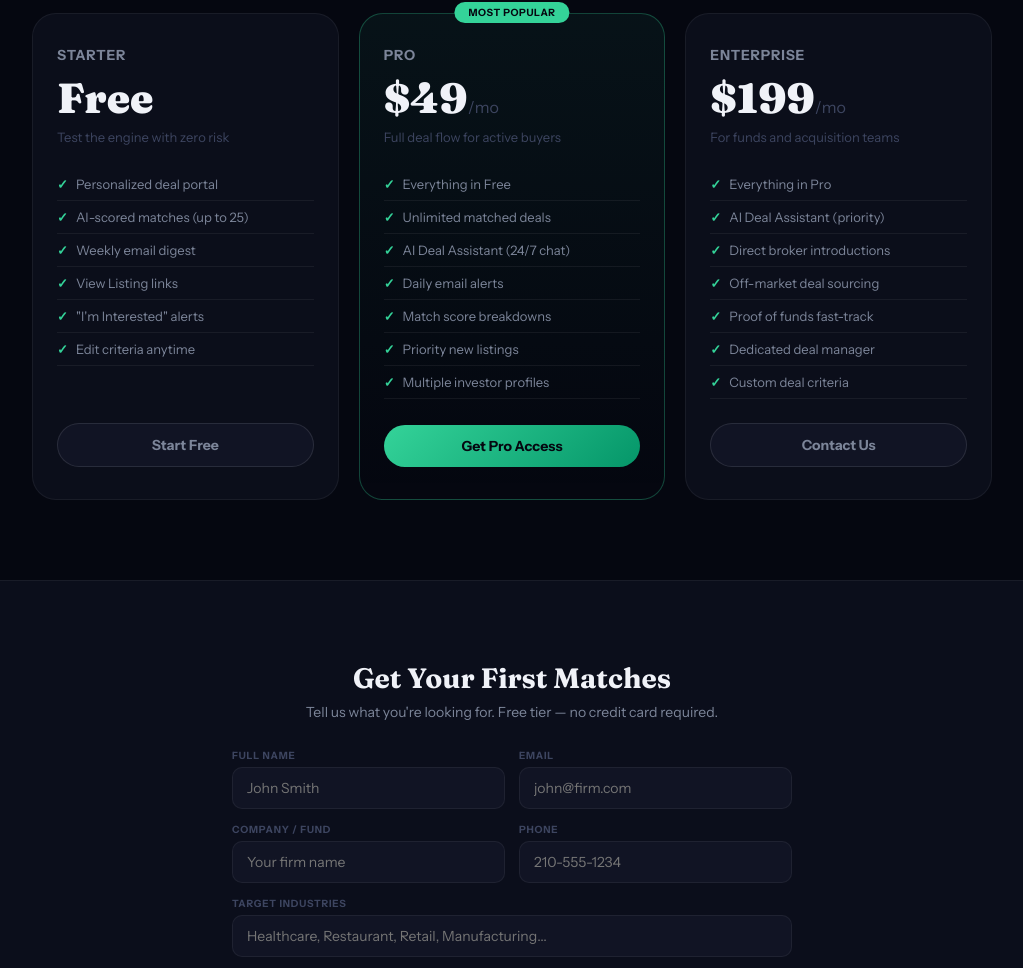
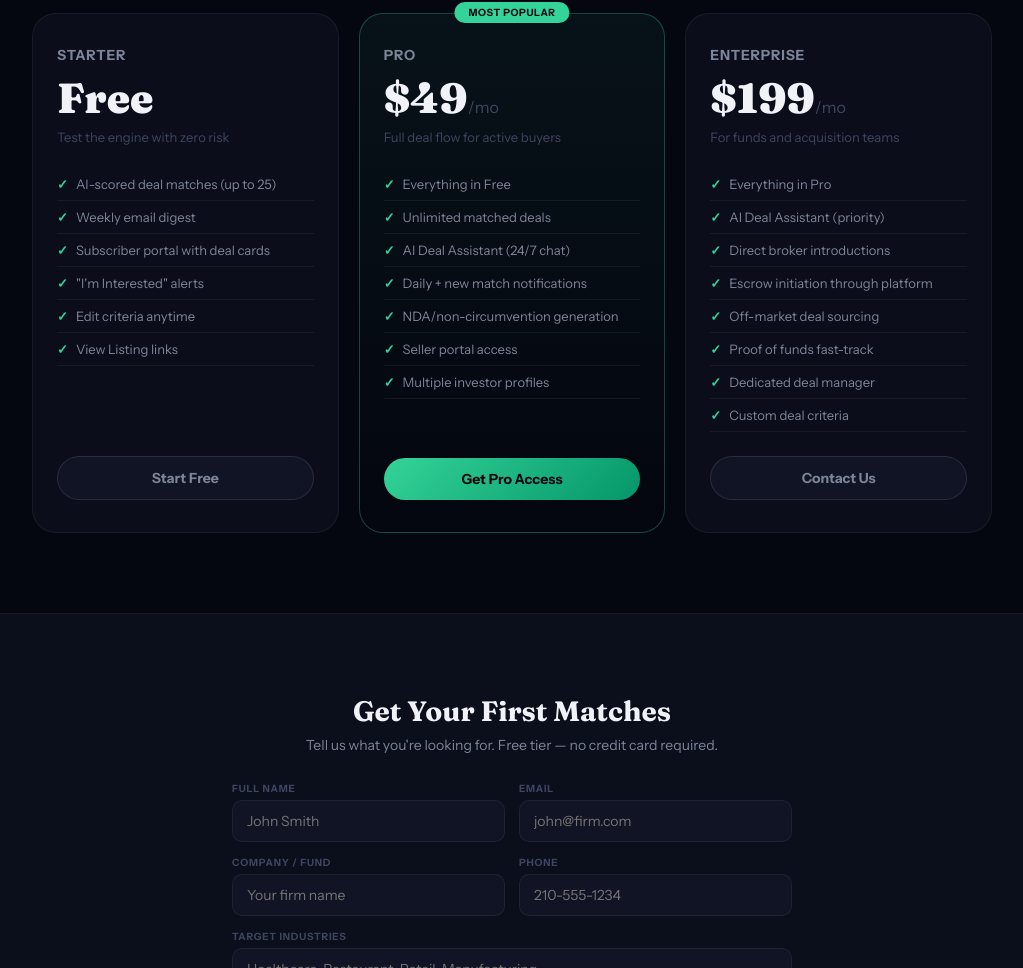
Before and after one commit to Rustybone210-beep/Deal-Matcher, a website: page public/subscribe.html in a window 1280 px wide. Shown: the part 1608-2576 px from the top of the page, without its empty margins (128-1151 px from the left). Drawn offline with Linux system fonts and the light colour scheme.

Commit message:
Updated pricing tiers with NDA, escrow, seller portal features

```diff
--- a/public/subscribe.html
+++ b/public/subscribe.html
@@ -83,17 +83,17 @@ html{scroll-behavior:smooth}body{font-family:var(--sans);background:var(--bg);co
 <div class="pricing">
 <div class="price-card">
 <div class="price-name">Starter</div><div class="price-amount">Free</div><div class="price-desc">Test the engine with zero risk</div>
-<ul class="price-features"><li>Personalized deal portal</li><li>AI-scored matches (up to 25)</li><li>Weekly email digest</li><li>View Listing links</li><li>"I'm Interested" alerts</li><li>Edit criteria anytime</li></ul>
+<ul class="price-features"><li>AI-scored deal matches (up to 25)</li><li>Weekly email digest</li><li>Subscriber portal with deal cards</li><li>"I'm Interested" alerts</li><li>Edit criteria anytime</li><li>View Listing links</li></ul>
 <a href="#signup" class="price-btn ghost">Start Free</a>
 </div>
 <div class="price-card featured">
 <div class="price-name">Pro</div><div class="price-amount">$49<span>/mo</span></div><div class="price-desc">Full deal flow for active buyers</div>
-<ul class="price-features"><li>Everything in Free</li><li>Unlimited matched deals</li><li>AI Deal Assistant (24/7 chat)</li><li>Daily email alerts</li><li>Match score breakdowns</li><li>Priority new listings</li><li>Multiple investor profiles</li></ul>
+<ul class="price-features"><li>Everything in Free</li><li>Unlimited matched deals</li><li>AI Deal Assistant (24/7 chat)</li><li>Daily + new match notifications</li><li>NDA/non-circumvention generation</li><li>Seller portal access</li><li>Multiple investor profiles</li></ul>
 <a href="#signup" class="price-btn primary">Get Pro Access</a>
 </div>
 <div class="price-card">
 <div class="price-name">Enterprise</div><div class="price-amount">$199<span>/mo</span></div><div class="price-desc">For funds and acquisition teams</div>
-<ul class="price-features"><li>Everything in Pro</li><li>AI Deal Assistant (priority)</li><li>Direct broker introductions</li><li>Off-market deal sourcing</li><li>Proof of funds fast-track</li><li>Dedicated deal manager</li><li>Custom deal criteria</li></ul>
+<ul class="price-features"><li>Everything in Pro</li><li>AI Deal Assistant (priority)</li><li>Direct broker introductions</li><li>Escrow initiation through platform</li><li>Off-market deal sourcing</li><li>Proof of funds fast-track</li><li>Dedicated deal manager</li><li>Custom deal criteria</li></ul>
 <a href="#signup" class="price-btn ghost">Contact Us</a>
 </div>
 </div>
```
